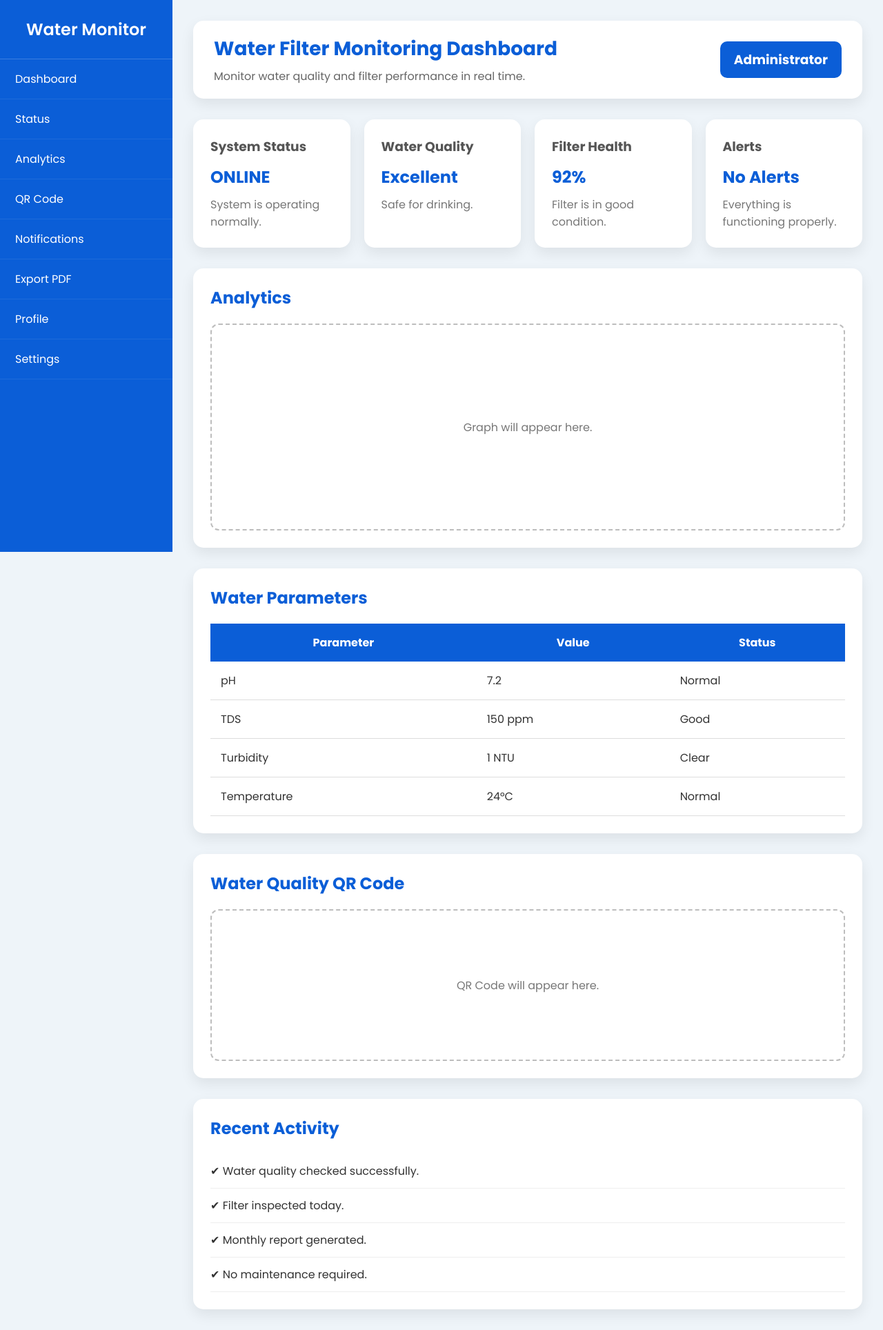
After one commit to Krupa2007/water-filter, a Django app: page /dashboard/ in a window 1280 px wide. The commit adds this page. Shown: the whole page at 69% size. Run offline with Django 5.2, Linux system fonts and the light colour scheme.

Commit message:
Fixed dashboard URL and views and also login page and register page

```diff
--- /dev/null
+++ b/filapp/static/css/style.css
@@ -0,0 +1,266 @@
+/* ===========================
+   Global Styles
+=========================== */
+
+*{
+    margin:0;
+    padding:0;
+    box-sizing:border-box;
+    font-family:'Poppins',sans-serif;
+}
+
+body{
+    background:#eef4f9;
+    display:flex;
+    min-height:100vh;
+    color:#333;
+}
+
+/* ===========================
+   Sidebar
+=========================== */
+
+.sidebar{
+    width:250px;
+    background:#0b5ed7;
+    color:white;
+    position:fixed;
+    height:100vh;
+    left:0;
+    top:0;
+    overflow-y:auto;
+}
+
+.logo{
+    text-align:center;
+    padding:25px;
+    border-bottom:1px solid rgba(255,255,255,0.2);
+}
+
+.logo h2{
+    font-size:24px;
+    font-weight:600;
+}
+
+.sidebar ul{
+    list-style:none;
+}
+
+.sidebar ul li{
+    border-bottom:1px solid rgba(255,255,255,0.08);
+}
+
+.sidebar ul li a,
+.menu{
+    display:block;
+    padding:16px 22px;
+    color:white;
+    text-decoration:none;
+    cursor:pointer;
+    transition:0.3s;
+}
+
+.sidebar ul li a:hover,
+.menu:hover{
+    background:#084298;
+}
+
+.submenu{
+    display:none;
+    background:#1565c0;
+}
+
+.submenu li a{
+    padding-left:40px;
+    font-size:15px;
+}
+
+/* ===========================
+   Main Content
+=========================== */
+
+.main{
+    margin-left:250px;
+    width:calc(100% - 250px);
+    padding:30px;
+}
+/* ===========================
+   Top Bar
+=========================== */
+
+.topbar{
+    background:white;
+    border-radius:15px;
+    padding:20px 30px;
+    display:flex;
+    justify-content:space-between;
+    align-items:center;
+    box-shadow:0 8px 20px rgba(0,0,0,0.08);
+}
+
+.topbar h1{
+    color:#0b5ed7;
+    font-size:28px;
+}
+
+.topbar p{
+    margin-top:6px;
+    color:#666;
+}
+
+.admin{
+    background:#0b5ed7;
+    color:white;
+    padding:12px 20px;
+    border-radius:10px;
+}
+
+/* ===========================
+   Cards
+=========================== */
+
+.cards{
+    margin-top:30px;
+    display:grid;
+    grid-template-columns:repeat(auto-fit,minmax(220px,1fr));
+    gap:20px;
+}
+
+.card{
+    background:white;
+    border-radius:15px;
+    padding:25px;
+    box-shadow:0 8px 20px rgba(0,0,0,0.08);
+    transition:0.3s;
+}
+
+.card:hover{
+    transform:translateY(-6px);
+}
+
+.card h3{
+    color:#555;
+    margin-bottom:12px;
+}
+
+.card h2{
+    color:#0b5ed7;
+    margin-bottom:10px;
+}
+
+.card p{
+    color:#777;
+}
+/* ===========================
+   Sections
+=========================== */
+
+.section{
+    margin-top:30px;
+    background:white;
+    border-radius:15px;
+    padding:25px;
+    box-shadow:0 8px 20px rgba(0,0,0,0.08);
+}
+
+.section h2{
+    color:#0b5ed7;
+    margin-bottom:20px;
+}
+
+/* Graph */
+
+.graph-box{
+    height:300px;
+    border:2px dashed #bdbdbd;
+    border-radius:12px;
+    display:flex;
+    justify-content:center;
+    align-items:center;
+    color:#777;
+}
+
+/* QR */
+
+.qr-box{
+    height:220px;
+    border:2px dashed #bdbdbd;
+    border-radius:12px;
+    display:flex;
+    justify-content:center;
+    align-items:center;
+    color:#777;
+}
+
+/* Table */
+
+table{
+    width:100%;
+    border-collapse:collapse;
+}
+
+table th{
+    background:#0b5ed7;
+    color:white;
+    padding:15px;
+}
+
+table td{
+    padding:15px;
+    border-bottom:1px solid #ddd;
+}
+
+table tr:hover{
+    background:#f2f7ff;
+}
+
+/* Activity */
+
+.activity{
+    list-style:none;
+}
+
+.activity li{
+    padding:12px 0;
+    border-bottom:1px solid #eee;
+}
+
+/* Responsive */
+
+@media(max-width:900px){
+
+.sidebar{
+    width:220px;
+}
+
+.main{
+    margin-left:220px;
+    width:calc(100% - 220px);
+}
+
+}
+
+@media(max-width:768px){
+
+.sidebar{
+    position:relative;
+    width:100%;
+    height:auto;
+}
+
+.main{
+    margin-left:0;
+    width:100%;
+}
+
+.cards{
+    grid-template-columns:1fr;
+}
+
+.topbar{
+    flex-direction:column;
+    gap:15px;
+    align-items:flex-start;
+}
+
+}
--- /dev/null
+++ b/filapp/templates/dashboard.html
@@ -0,0 +1,225 @@
+{% load static %}
+<!DOCTYPE html>
+<html lang="en">
+<head>
+    <meta charset="UTF-8">
+    <meta name="viewport" content="width=device-width, initial-scale=1.0">
+    <title>Water Filter Monitoring Dashboard</title>
+
+    <link rel="stylesheet" href="{% static 'css/style.css' %}">
+
+    <link href="https://fonts.googleapis.com/css2?family=Poppins:wght@300;400;500;600;700&display=swap" rel="stylesheet">
+</head>
+
+<body>
+
+<div class="sidebar">
+
+    <div class="logo">
+        <h2>Water Monitor</h2>
+    </div>
+
+    <ul>
+
+        <li>
+            <a href="#">Dashboard</a>
+        </li>
+
+        <li class="dropdown">
+
+            <div class="menu">
+                Status
+            </div>
+
+            <ul class="submenu">
+
+                <li><a href="#">Live Status</a></li>
+                <li><a href="#">Water Quality</a></li>
+                <li><a href="#">Filter Health</a></li>
+                <li><a href="#">Maintenance</a></li>
+
+            </ul>
+
+        </li>
+
+        <li class="dropdown">
+
+            <div class="menu">
+                Analytics
+            </div>
+
+            <ul class="submenu">
+
+                <li><a href="#">Daily Report</a></li>
+                <li><a href="#">Weekly Report</a></li>
+                <li><a href="#">Monthly Report</a></li>
+
+            </ul>
+
+        </li>
+
+        <li><a href="#">QR Code</a></li>
+
+        <li><a href="#">Notifications</a></li>
+
+        <li><a href="#">Export PDF</a></li>
+
+        <li><a href="#">Profile</a></li>
+
+        <li><a href="#">Settings</a></li>
+
+    </ul>
+
+</div>
+
+
+<div class="main">
+
+    <div class="topbar">
+
+        <div>
+            <h1>Water Filter Monitoring Dashboard</h1>
+            <p>Monitor water quality and filter performance in real time.</p>
+        </div>
+
+        <div class="admin">
+
+            <h3>Administrator</h3>
+
+        </div>
+
+    </div>
+
+    <div class="cards">
+
+        <div class="card">
+
+            <h3>System Status</h3>
+
+            <h2>ONLINE</h2>
+
+            <p>System is operating normally.</p>
+
+        </div>
+
+        <div class="card">
+
+            <h3>Water Quality</h3>
+
+            <h2>Excellent</h2>
+
+            <p>Safe for drinking.</p>
+
+        </div>
+
+        <div class="card">
+
+            <h3>Filter Health</h3>
+
+            <h2>92%</h2>
+
+            <p>Filter is in good condition.</p>
+
+        </div>
+
+        <div class="card">
+
+            <h3>Alerts</h3>
+
+            <h2>No Alerts</h2>
+
+            <p>Everything is functioning properly.</p>
+
+        </div>
+
+    </div>
+
+
+    <div class="section">
+
+        <h2>Analytics</h2>
+
+        <div class="graph-box">
+
+            Graph will appear here.
+
+        </div>
+
+    </div>
+
+    <div class="section">
+
+        <h2>Water Parameters</h2>
+
+        <table>
+
+            <tr>
+                <th>Parameter</th>
+                <th>Value</th>
+                <th>Status</th>
+            </tr>
+
+            <tr>
+                <td>pH</td>
+                <td>7.2</td>
+                <td>Normal</td>
+            </tr>
+
+            <tr>
+                <td>TDS</td>
+                <td>150 ppm</td>
+                <td>Good</td>
+            </tr>
+
+            <tr>
+                <td>Turbidity</td>
+                <td>1 NTU</td>
+                <td>Clear</td>
+            </tr>
+
+            <tr>
+                <td>Temperature</td>
+                <td>24°C</td>
+                <td>Normal</td>
+            </tr>
+
+        </table>
+
+    </div>
+
+    <div class="section">
+
+        <h2>Water Quality QR Code</h2>
+
+        <div class="qr-box">
+
+            QR Code will appear here.
+
+        </div>
+
+    </div>
+
+    <div class="section">
+
+        <h2>Recent Activity</h2>
+
+        <ul class="activity">
+
+            <li>✔ Water quality checked successfully.</li>
+
+            <li>✔ Filter inspected today.</li>
+
+            <li>✔ Monthly report generated.</li>
+
+            <li>✔ No maintenance required.</li>
+
+        </ul>
+
+    </div>
+
+</div>
+
+<script src="{% static 'js/script.js' %}"></script>
+
+</body>
+</html>
--- a/filapp/views.py
+++ b/filapp/views.py
@@ -1,11 +1,63 @@
-from django.shortcuts import render
+from django.shortcuts import render,redirect
+from django.http import HttpResponse
+from django.contrib.auth.models import User
+from django.contrib import messages
+from django.contrib.auth import authenticate , login
 
 # Create your views here.
-def login(request):
+def login_page(request):
+   if request.method =="POST":
+        username = request.POST.get('username')
+        password = request.POST.get('password')
+
+        if  not User.objects.filter(username = username).exists():
+            messages.error(request, 'Invalid Username')
+            return redirect('/login/')
+
+        user =authenticate(username = username , password= password)
+
+        if user is None:
+            messages.error(request, 'Invalid password')
+            return redirect('/login/')
+
+        else:
+            login( request , user)
+            return redirect('/dashboard/')
+
+
+
    return render(request,  "login.html")
 
 def register(request):
+   if request.method ==  "POST":
+         first_name = request.POST.get('first_name')
+         last_name = request.POST.get('last_name')
+         username = request.POST.get('username')
+         password = request.POST.get('password')
+
+         user = User.objects.filter(username = username)
+         if user.exists():
+             messages.info(request, 'Username already taken')
+             return redirect('/register/')
+
+
+         user = User.objects.create(
+             first_name = first_name,
+             last_name = last_name,
+             username = username,
+
+         )
+         user.set_password(password)
+         user.save()
+         messages.info(request, "Account created sucessfully.")
+         return redirect('/register/')
+
+
+
    return render(request,  "register.html")
 
 def forgot(request):
    return render(request,  "forgot.html")
+
+def dashboard(request):
+    return render(request, "dashboard.html")
--- a/filter/urls.py
+++ b/filter/urls.py
@@ -20,6 +20,8 @@ from filapp.views import *
 
 urlpatterns = [
     path('admin/', admin.site.urls),
-    path('login/', login ,name='login'),
+    path('login/', login_page ,name='login'),
+    path('register/',register, name='register'),
     path('forgot/', forgot ,name='forgot'),
+    path('dashboard/', dashboard ,name='dashboard'),
 ]
```
Also changed, not shown: filapp/templates/login.html (+10 -1 lines), filapp/templates/register.html (+9 -0 lines), filapp/static/js/scirpt.js (added).
